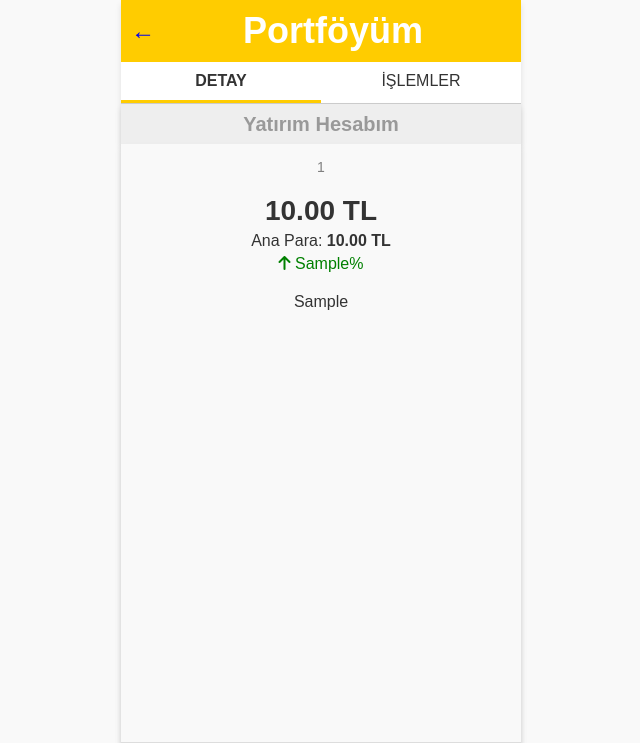
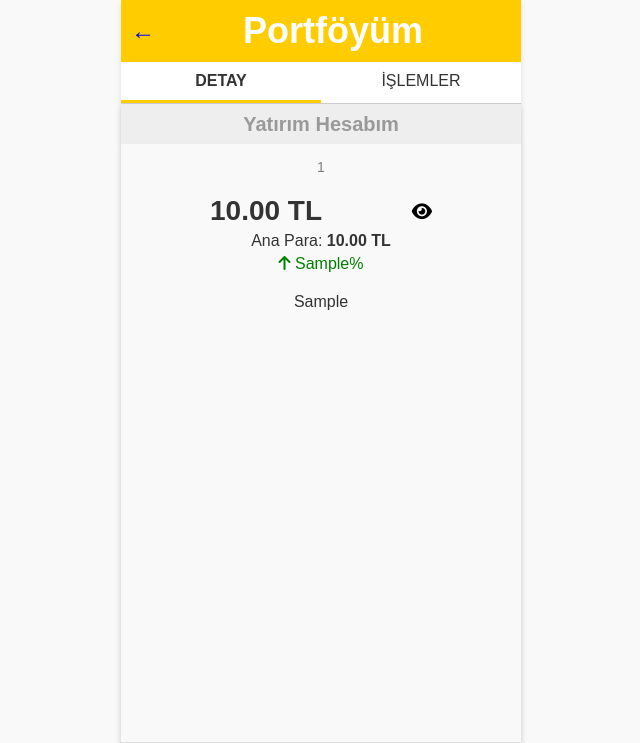
Before and after one commit to bergaltay/vakifBankMobile, a Flask app: template templates/portfolio.html in a window 1280 px wide. Shown: the top 743 px of the page, without its empty margins (319-959 px from the left). Run offline with Flask 3, Linux system fonts and the light colour scheme; the template is opened without the code that fills it: most values are stand-ins (such as "Sample title", 1, 10 or a date in 2020); parts of the project's set-up code (start-up, migrations or seed data) failed here and were passed over; some libraries are stand-ins or nearby versions.

Commit message:
-js scripts are moved to the static file -toggle button update -hidden balance future

```diff
--- /dev/null
+++ b/static/js/portfolio.js
@@ -0,0 +1,62 @@
+
+function stocks_div_toggleBtn(){
+    const x = document.getElementById("stocks-div-toggleBtn")
+          if (x.classList.contains("fa-caret-down")){
+              x.classList.remove("fa-caret-down")
+              x.classList.add("fa-caret-up")
+          }else{
+              x.classList.remove("fa-caret-up")
+              x.classList.add("fa-caret-down")
+          }
+        $("#stocks-div").animate({
+          height: 'toggle'
+        });
+}function funds_div_toggleBtn(){
+    const x = document.getElementById("funds-div-toggleBtn")
+    if (x.classList.contains("fa-caret-down")){
+        x.classList.remove("fa-caret-down")
+        x.classList.add("fa-caret-up")
+    }else{
+        x.classList.remove("fa-caret-up")
+        x.classList.add("fa-caret-down")
+    }
+  $("#funds-div").animate({
+    height: 'toggle'
+  });
+}
+var pageUrl = window.location.href;
+const urlList = pageUrl.split("/");
+var date = urlList[urlList.length-1].split("#")[0];
+console.error(date);
+document.getElementById(date).classList.add("active");
+var lastColumnIndex = $('#data-table').find('th').length - 1;
+$('#data-table').DataTable({
+    paging: false,
+    scrollY: '400px',
+    searching: true,
+    info: true,
+    pageLength: 10,
+    lengthMenu: [5, 10, 25, 50, 100],
+    ordering: true,
+    order: [[lastColumnIndex, 'des']],
+    language: {
+        info: "_TOTAL_ veri gösteriliyor",
+        search: "Ara:",
+        lengthMenu: "Display _MENU_ records per page"
+    }
+});
+
+$('#new-data-table').DataTable({
+    paging: false,
+    scrollY: '400px',
+    searching: true,
+    info: true,
+    pageLength: 10,
+    lengthMenu: [5, 10, 25, 50, 100],
+    ordering: true,
+    language: {
+        info: "_TOTAL_ veri gösteriliyor",
+        search: "Ara:",
+        lengthMenu: "Display _MENU_ records per page"
+    }
+});
--- a/static/login.css
+++ b/static/login.css
@@ -166,3 +166,6 @@ form {
     margin-top: 5px;
     font-size: 12px;
 }
+#errorMessage{
+    color: red;
+}
--- a/static/portfolio.css
+++ b/static/portfolio.css
@@ -202,3 +202,24 @@ header .calendar-icon {
     display: flex;
     margin-bottom: 0;
 }
+.price-eye{
+    width: 60%;
+    height: 100%;
+    align-items: center;
+    justify-content: space-between;
+    display: flex;
+    margin: auto;
+}
+
+.price-eye button{
+    font-size: 18px;
+    background-color: inherit;
+    border: none;
+}
+.price-eye button:active{
+    transform: scale(1.2);
+}
+
+.user-info-hidden{
+    color: transparent;
+}
--- a/templates/portfolio.html
+++ b/templates/portfolio.html
@@ -6,6 +6,8 @@
     <title>VakıfBank Mobil</title>
     <link rel="stylesheet" href="../static/portfolio.css">
     <link rel="stylesheet" href="/static/widget.css">
+    <script src="/static/js/numberMasker.js"></script>
+    <script src="/static/js/portfolio.js"></script>
     <script src="https://cdn.plot.ly/plotly-latest.min.js"></script>
     <link rel="stylesheet" href="https://cdn.datatables.net/1.13.4/css/jquery.dataTables.min.css">
     <script src="https://code.jquery.com/jquery-3.6.0.min.js"></script>
@@ -32,8 +34,11 @@
             <div class="widget-total-top">
                 <p class="account-number">{{ accNum }}</p>
                 <div class="total-portfolio">
-                    <h3>{{ "{:,.2f}".format(investment_sums['current_total']) }} TL</h3>
-                    <p style="margin-top: 5px;">Ana Para: <strong>{{ "{:,.2f}".format(investment_sums['buy_total']) }} TL</strong></p>
+                    <div class="price-eye">
+                        <h3 class="user-info">{{ "{:,.2f}".format(investment_sums['current_total']) }} TL </h3>
+                        <button id="eyeBtn" onclick="toggleMask()" class="fa-solid fa-eye"></button>
+                    </div>
+                    <p style="margin-top: 5px;">Ana Para: <strong  class="user-info">{{ "{:,.2f}".format(investment_sums['buy_total']) }} TL</strong></p>
                     <p class="change" style="margin-top: 5px;"><i class="{{ 'fas fa-arrow-down !important' if stockTotalValues[2]|float < 0 else 'fas fa-arrow-up' }}"></i> {{ investment_sums['change_ratio'] }}%</p>
                 </div>
                 <div class="card-body">
@@ -44,15 +49,15 @@
             <div class="dashboard-container-header">
                     <div class="header-menu">
                         <h2>Hisse Senetleri</h2>
-                        <button id="stocks-div-toggleBtn" class="btnToggle fa-solid fa-caret-down"></button>
+                        <button onclick="stocks_div_toggleBtn()" id="stocks-div-toggleBtn" class="btnToggle fa-solid fa-caret-down"></button>
                     </div>
             </div>
             <section class="dashboard-container">
                 <div id="stocks-div" >
                     <div class="widget-top">
                         <div class="total-portfolio">
-                            <h3>{{ "{:,.2f}".format(stockTotalValues[1]) }} TL</h3>
-                            <p style="margin-top: 5px;">Ana Para: <strong>{{  "{:,.2f}".format(stockTotalValues[0]) }} TL</strong></p>
+                            <h3 class="user-info">{{ "{:,.2f}".format(stockTotalValues[1]) }} TL</h3>
+                            <p style="margin-top: 5px;">Ana Para: <strong class="user-info">{{  "{:,.2f}".format(stockTotalValues[0]) }} TL</strong></p>
                             <p class="change" style="margin-top: 5px;"><i class="{{ 'fas fa-arrow-down !important' if stockTotalValues[2]|float < 0 else 'fas fa-arrow-up' }}"></i> {{ stockTotalValues[2] }}%</p>
                         </div>
                         <div class="card-body">
@@ -86,7 +91,7 @@
                                             </div>
                                             <h3>{{ row['stock_name'] }}</h3>
                                         </div>
-                                        <h3>{{ "{:,.2f}".format(row['total']) }} TL</h3>
+                                        <h3 class="user-info">{{ "{:,.2f}".format(row['total']) }} TL</h3>
                                     </div>
                                     <div class="widget-body">
                                         <div class="widget-rowline">
@@ -96,7 +101,9 @@
                                         </div>
                                         <div class="widget-rowline">
                                             <p class="{{ 'text-red' if row['ratio']|float < 0 else 'text-green' }}">
-                                                <strong  class="{{ 'text-red' if row['ratio']|float < 0 else 'text-green' }}"><i class="{{ 'fas fa-arrow-down !important' if row['ratio']|float < 0 else 'fas fa-arrow-up' }}"></i> {{ row['ratio'] }}%</strong> ({{ "{:,.2f}".format(row['profit']|float) }} TL)
+                                                <strong  class="{{ 'text-red' if row['ratio']|float < 0 else 'text-green' }}">
+                                                    <i class="{{ 'fas fa-arrow-down !important' if row['ratio']|float < 0 else 'fas fa-arrow-up' }}"></i> {{ row['ratio'] }}%</strong>
+                                                <i class="user-info" style="font-style:normal">({{ "{:,.2f}".format(row['profit']|float) }} TL)</i>
                                             </p>
                                         </div>
                                     </div>
@@ -139,14 +146,14 @@
                 <div class="dashboard-container-header">
                     <div class="header-menu">
                         <h2>Yatırım Fonları</h2>
-                        <button id="funds-div-toggleBtn" class="btnToggle fa-solid fa-caret-down"></button>
+                        <button id="funds-div-toggleBtn" onclick="funds_div_toggleBtn()" class="btnToggle fa-solid fa-caret-down"></button>
                     </div>
                 </div>
                 <div id="funds-div">
                     <div class="widget-top">
                     <div class="total-portfolio">
-                        <h3>{{ "{:,.2f}".format(fundsTotalValues[1]|round(2)) }} TL</h3>
-                        <p style="margin-top: 5px;">Ana Para: <strong>{{  "{:,.2f}".format(fundsTotalValues[0]|round(2)) }} TL</strong></p>
+                        <h3 class="user-info">{{ "{:,.2f}".format(fundsTotalValues[1]|round(2)) }} TL</h3>
+                        <p style="margin-top: 5px;">Ana Para: <strong class="user-info">{{  "{:,.2f}".format(fundsTotalValues[0]|round(2)) }} TL</strong></p>
                         <p class="change" style="margin-top: 5px;"><i class="{{ 'fas fa-arrow-down !important' if stockTotalValues[2]|float < 0 else 'fas fa-arrow-up' }}"></i> {{ fundsTotalValues[2] }}%</p>
                     </div>
                     <div class="card-body">
@@ -162,7 +169,7 @@
                                     <h3>{{ row['symbol'] }}</h3>
                                 </div>
                             </div>
-                            <h3 style="text-align: right" >{{ "{:,.2f}".format(((row['curr_price']|float * row['quantity']|float))|round(2)) }} TL</h3>
+                            <h3 style="text-align: right" class="user-info" >{{ "{:,.2f}".format(((row['curr_price']|float * row['quantity']|float))|round(2)) }} TL</h3>
                             <div class="widget-body">
                                 <div class="widget-rowline">
                                     <p style="font-weight: bold; color: #4c90af; left: 0">
@@ -171,7 +178,7 @@
                                 </div>
                                 <div class="widget-rowline">
                                     <p class="{{ 'text-red' if row['ratio']|float < 0 else 'text-green' }}">
-                                        <strong  class="{{ 'text-red' if row['ratio']|float < 0 else 'text-green' }}"><i class="{{ 'fas fa-arrow-down !important' if row['ratio']|float < 0 else 'fas fa-arrow-up' }}"></i> {{ row['ratio'] }}%</strong> ({{ "{:,.2f}".format(row['profit']|float) }} TL)
+                                        <strong  class="{{ 'text-red' if row['ratio']|float < 0 else 'text-green' }}"><i class="{{ 'fas fa-arrow-down !important' if row['ratio']|float < 0 else 'fas fa-arrow-up' }}"></i> {{ row['ratio'] }}%</strong> <i class="user-info" style="font-style: normal">({{ "{:,.2f}".format(row['profit']|float) }} TL)</i>
                                     </p>
                                 </div>
                             </div>
@@ -212,72 +219,5 @@
         <div class="chart">
             <p class="info">Portföy değeri net olarak hesaplanmıştır.</p>
         </div>
-    <script>
-
-        $(document).ready(function () {
-          $("#stocks-div-toggleBtn").click(function(){
-              const x = document.getElementById("stocks-div-toggleBtn")
-              if (x.classList.contains("fa-caret-down")){
-                  x.classList.remove("fa-caret-down")
-                  x.classList.add("fa-caret-up")
-              }else{
-                  x.classList.remove("fa-caret-up")
-                  x.classList.add("fa-caret-down")
-              }
-            $("#stocks-div").animate({
-              height: 'toggle'
-            });
-          });
-          $("#funds-div-toggleBtn").click(function(){
-              const x = document.getElementById("funds-div-toggleBtn")
-              if (x.classList.contains("fa-caret-down")){
-                  x.classList.remove("fa-caret-down")
-                  x.classList.add("fa-caret-up")
-              }else{
-                  x.classList.remove("fa-caret-up")
-                  x.classList.add("fa-caret-down")
-              }
-            $("#funds-div").animate({
-              height: 'toggle'
-            });
-          });
-            var pageUrl = window.location.href;
-            const urlList = pageUrl.split("/");
-            var date = urlList[urlList.length-1].split("#")[0];
-            console.error(date);
-            document.getElementById(date).classList.add("active");
-            var lastColumnIndex = $('#data-table').find('th').length - 1;
-            $('#data-table').DataTable({
-                paging: false,
-                scrollY: '400px',
-                searching: true,
-                info: true,
-                pageLength: 10,
-                lengthMenu: [5, 10, 25, 50, 100],
-                ordering: true,
-                order: [[lastColumnIndex, 'des']],
-                language: {
-                    info: "_TOTAL_ veri gösteriliyor",
-                    search: "Ara:",
-                    lengthMenu: "Display _MENU_ records per page"
-                }
-            });
-
-            $('#new-data-table').DataTable({
-                paging: false,
-                scrollY: '400px',
-                searching: true,
-                info: true,
-                pageLength: 10,
-                lengthMenu: [5, 10, 25, 50, 100],
-                ordering: true,
-                language: {
-                    info: "_TOTAL_ veri gösteriliyor",
-                    search: "Ara:",
-                    lengthMenu: "Display _MENU_ records per page"
-                }
-            });
-        });
-    </script>
 </body>
 </html>
```
Also changed, not shown: static/js/numberMasker.js (added, +29 -0 lines), static/js/symbol_info.js (added, +26 -0 lines), templates/login.html (+8 -7 lines), templates/symbol_info.html (+3 -36 lines).
